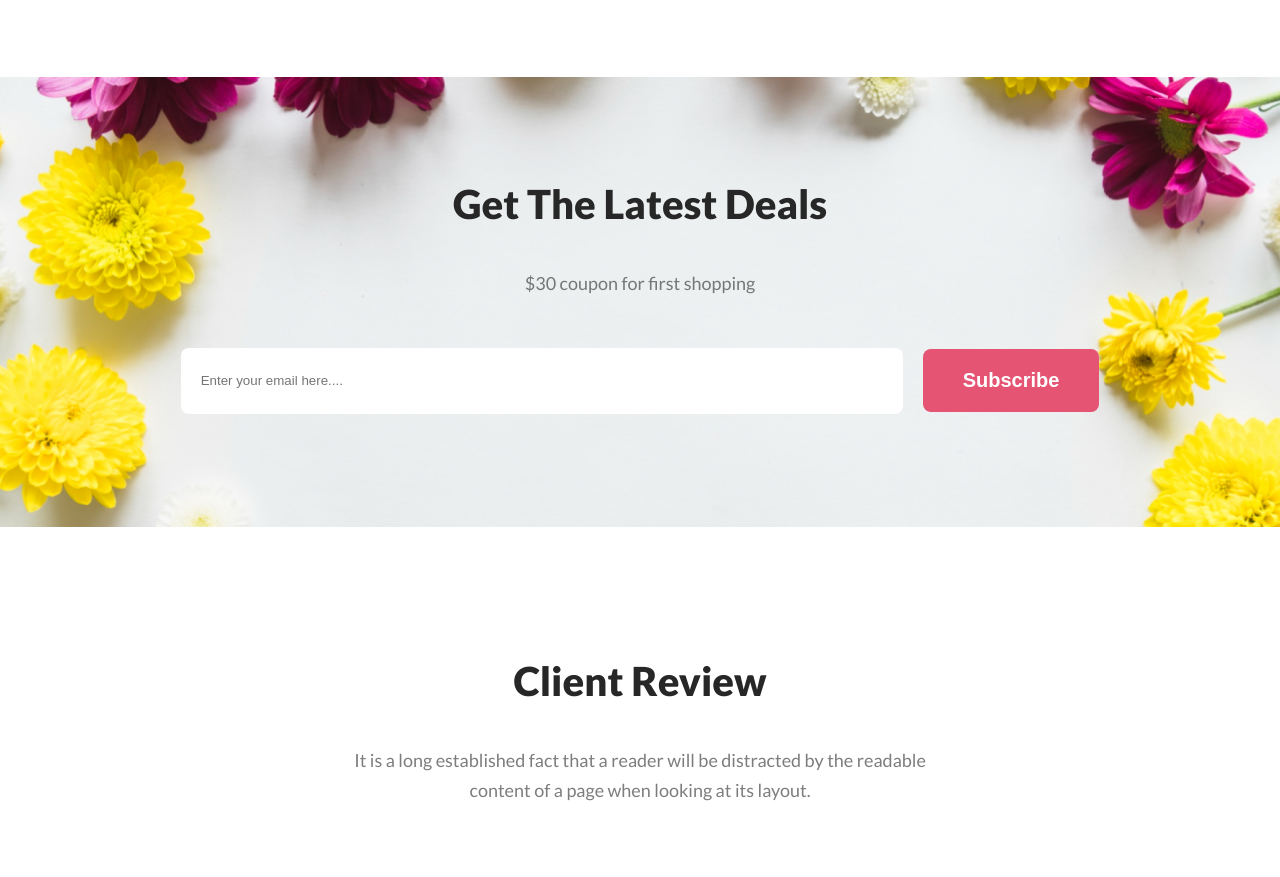
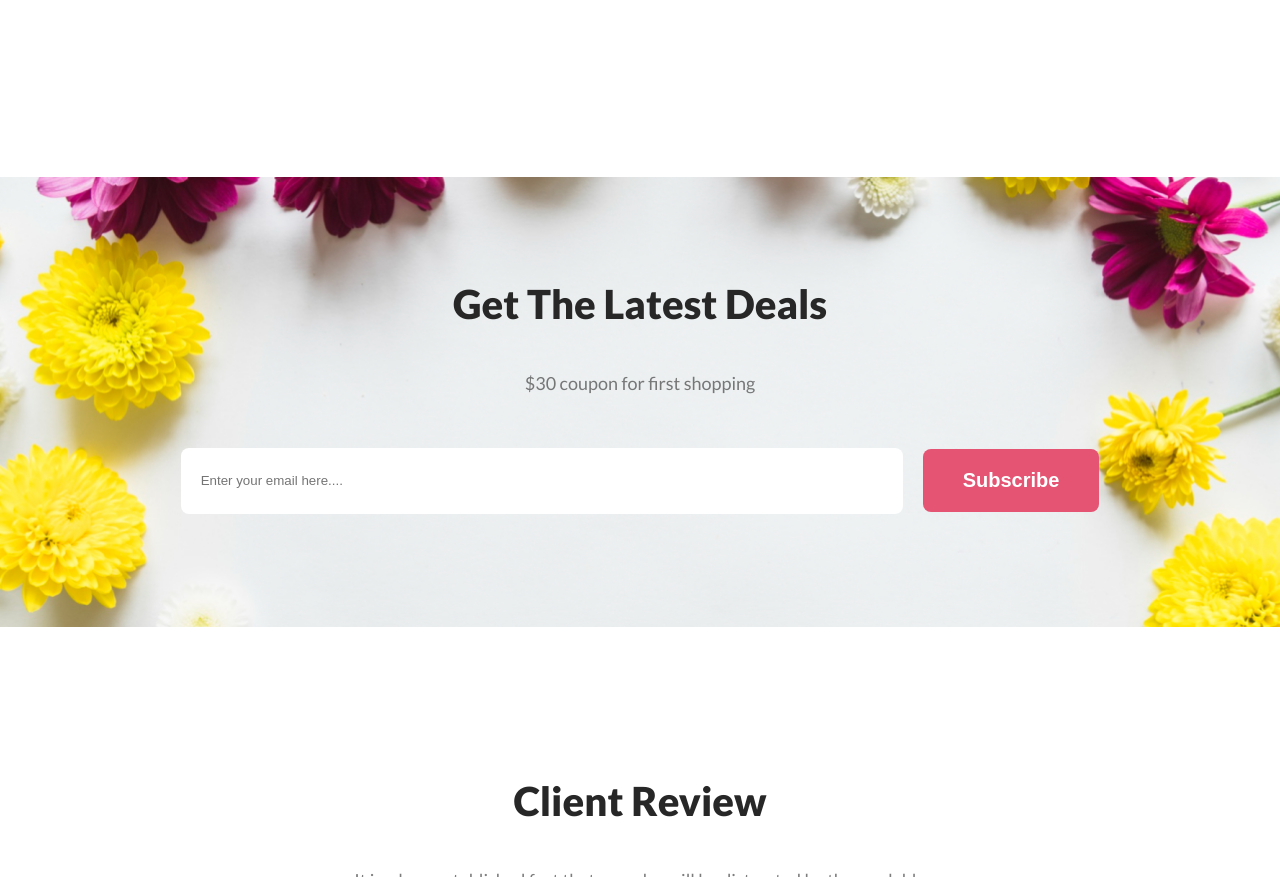
Before and after one commit to Shifath33/flower-shop-assignment, a plain HTML site: page index.html in a window 1280 px wide. Shown: the part 3579-4456 px from the top of the page. Drawn offline with Linux system fonts and the light colour scheme.

Commit message:
updated margin

```diff
--- a/styles/flower.css
+++ b/styles/flower.css
@@ -223,7 +223,7 @@ main section {
 
 /* update styles */
 .update {
-    margin: 50px auto;
+    margin: 150px auto;
     max-width: 1540px;
     text-align: center;
     background-image: url('../images/Rectangle\ 9.png');
```
